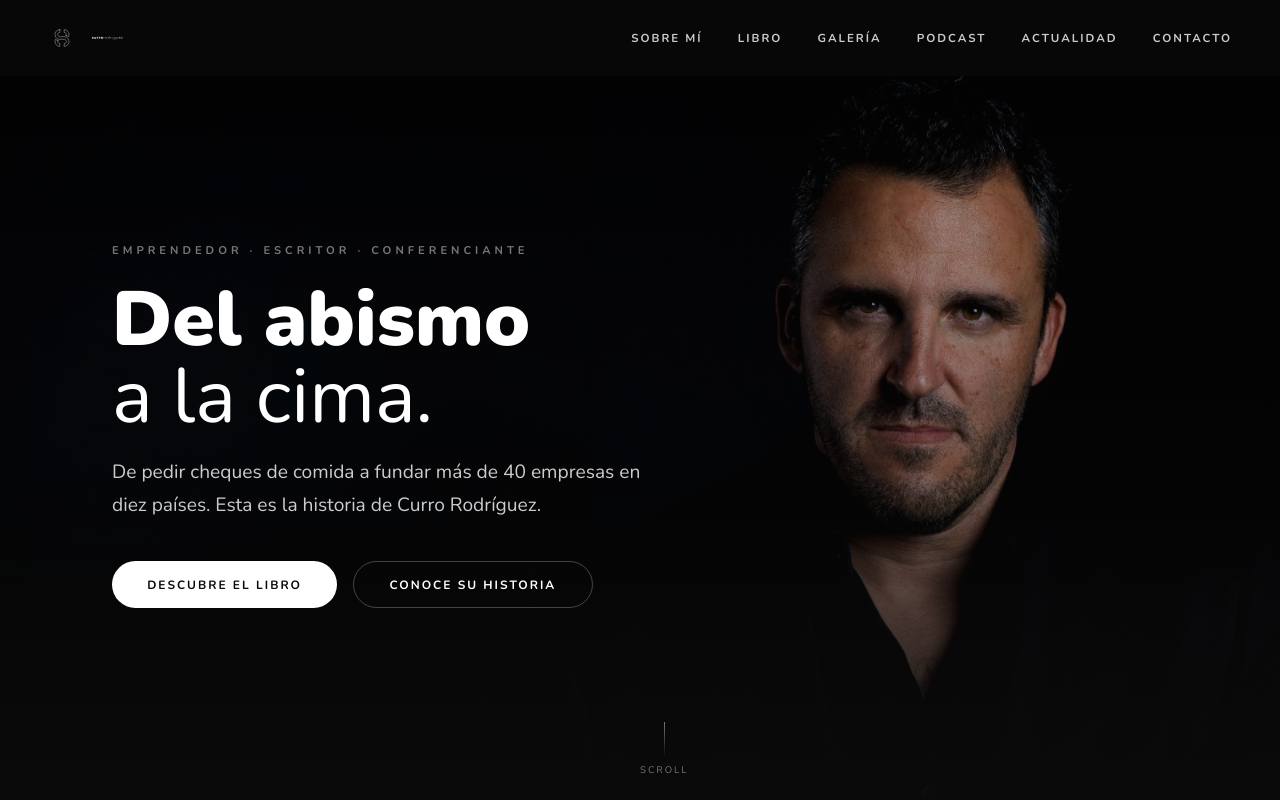
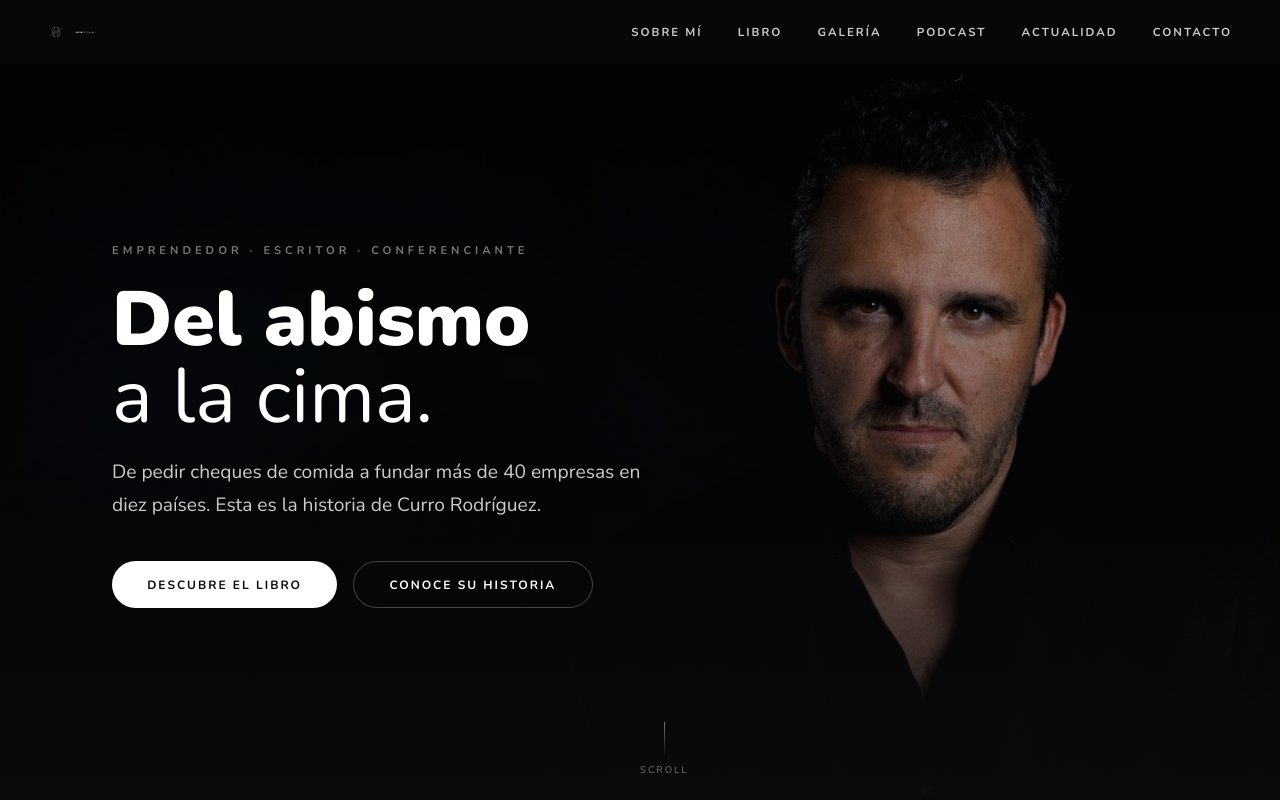
Before and after one commit to DAMM19/curro-rodriguez-web, a plain HTML site: page index.html in a window 1280 px wide. Shown: the top 800 px of the page. Drawn offline with nearby package versions, Linux system fonts and the light colour scheme.

Commit message:
Update index.html

```diff
--- a/index.html
+++ b/index.html
@@ -15,7 +15,7 @@ a{color:inherit;text-decoration:none}img{max-width:100%;display:block}ul{list-st
 ::-webkit-scrollbar{width:5px}::-webkit-scrollbar-track{background:var(--bg)}::-webkit-scrollbar-thumb{background:#333;border-radius:3px}
 .loader{position:fixed;inset:0;z-index:9999;background:var(--bg);display:flex;align-items:center;justify-content:center;transition:opacity .6s,visibility .6s}.loader.hidden{opacity:0;visibility:hidden;pointer-events:none}.loader svg{width:380px;height:auto;animation:pulse 1.2s ease-in-out infinite}
 @keyframes pulse{0%,100%{opacity:.3;transform:scale(.95)}50%{opacity:1;transform:scale(1.05)}}
-.nav{position:fixed;top:0;left:0;right:0;z-index:100;padding:1.5rem 3rem;display:flex;align-items:center;justify-content:space-between;transition:background var(--t),padding var(--t);background:rgba(10,10,10,.75);backdrop-filter:blur(12px);-webkit-backdrop-filter:blur(12px)}.nav.scrolled{background:rgba(10,10,10,.95);backdrop-filter:blur(20px);padding:1rem 3rem;border-bottom:1px solid rgba(255,255,255,.05)}.nav-brand{display:flex;align-items:center;gap:.6rem}.nav-brand svg:first-child{width:28px;height:28px}.nav-brand svg+svg{height:18px;width:auto}.b{font-weight:900}.l{font-weight:300}.nav-links{display:flex;gap:2.2rem}.nav-links a{font-size:.72rem;font-weight:700;text-transform:uppercase;letter-spacing:2px;color:var(--soft);position:relative;transition:color var(--t)}.nav-links a::after{content:'';position:absolute;bottom:-4px;left:0;width:0;height:1px;background:#fff;transition:width var(--t)}.nav-links a:hover{color:#fff}.nav-links a:hover::after{width:100%}
+.nav{position:fixed;top:0;left:0;right:0;z-index:100;padding:1.5rem 3rem;display:flex;align-items:center;justify-content:space-between;transition:background var(--t),padding var(--t);background:rgba(10,10,10,.75);backdrop-filter:blur(12px);-webkit-backdrop-filter:blur(12px)}.nav.scrolled{background:rgba(10,10,10,.95);backdrop-filter:blur(20px);padding:1rem 3rem;border-bottom:1px solid rgba(255,255,255,.05)}.nav-brand{display:flex;align-items:center;gap:.5rem}.nav-brand svg:first-child{width:16px;height:16px}.nav-brand svg+svg{height:11px;width:auto}.b{font-weight:900}.l{font-weight:300}.nav-links{display:flex;gap:2.2rem}.nav-links a{font-size:.72rem;font-weight:700;text-transform:uppercase;letter-spacing:2px;color:var(--soft);position:relative;transition:color var(--t)}.nav-links a::after{content:'';position:absolute;bottom:-4px;left:0;width:0;height:1px;background:#fff;transition:width var(--t)}.nav-links a:hover{color:#fff}.nav-links a:hover::after{width:100%}
 .hamburger{display:none;cursor:pointer;flex-direction:column;gap:5px;z-index:101}.hamburger span{width:22px;height:2px;background:#fff;transition:var(--t)}.hamburger.active span:nth-child(1){transform:rotate(45deg) translate(5px,5px)}.hamburger.active span:nth-child(2){opacity:0}.hamburger.active span:nth-child(3){transform:rotate(-45deg) translate(5px,-5px)}
 .mobile-menu{position:fixed;inset:0;z-index:99;background:rgba(10,10,10,.98);display:flex;flex-direction:column;align-items:center;justify-content:center;gap:2rem;opacity:0;visibility:hidden;transition:var(--t)}.mobile-menu.open{opacity:1;visibility:visible}.mobile-menu a{font-size:1.4rem;font-weight:700;text-transform:uppercase;letter-spacing:3px;color:var(--soft)}
 .hero{height:100vh;position:relative;overflow:hidden;display:flex;align-items:flex-end}.hero-img{position:absolute;inset:0;background:url('hero.jpg') 80% 40%/cover no-repeat}.hero-overlay{position:absolute;inset:0;background:linear-gradient(to top,var(--bg) 0%,rgba(10,10,10,.4) 40%,rgba(10,10,10,.2) 100%)}.hero-grain{position:absolute;inset:0;opacity:.04;background-size:128px}.hero-content{position:relative;z-index:2;padding:0 4rem 5rem;max-width:850px}.hero-tag{font-size:.7rem;font-weight:700;text-transform:uppercase;letter-spacing:4px;color:var(--muted);margin-bottom:1.5rem;opacity:0;animation:fadeUp .8s ease forwards .4s}.hero h1{font-size:clamp(2.8rem,6vw,5.5rem);font-weight:900;line-height:1;margin-bottom:1.25rem;opacity:0;animation:fadeUp .8s ease forwards .6s}.hero h1 .l{font-weight:300;display:block}.hero-sub{font-size:clamp(1rem,1.8vw,1.2rem);font-weight:300;line-height:1.7;color:var(--soft);max-width:550px;margin-bottom:2.5rem;opacity:0;animation:fadeUp .8s ease forwards .8s}.hero-btns{display:flex;gap:1rem;flex-wrap:wrap;opacity:0;animation:fadeUp .8s ease forwards 1s}
```
